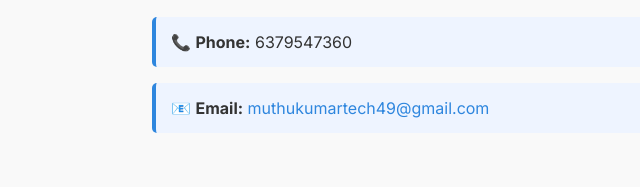
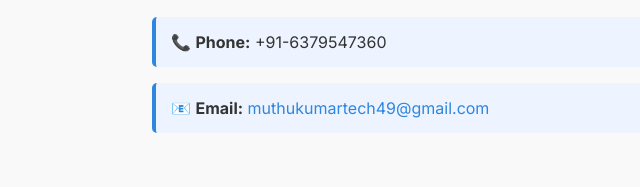
Before and after one commit to RathikaMuthukumar/Rathika-s-Portfolio, a plain HTML site: page index.html in a window 1280 px wide. Shown: the part 1144-1331 px from the top of the page, 8-648 px from the left. Drawn offline with Linux system fonts and the light colour scheme.

Commit message:
Update index.html

```diff
--- a/index.html
+++ b/index.html
@@ -104,7 +104,7 @@
 <section id="contact">
   <h2>Contact Me</h2>
   <div class="contact">
-    <p>📞 <strong>Phone:</strong> 6379547360</p>
+    <p>📞 <strong>Phone:</strong> +91-6379547360</p>
     <p>📧 <strong>Email:</strong> <a href="mailto:muthukumartech49@gmail.com">muthukumartech49@gmail.com</a></p>
   </div>
 </section>
```
